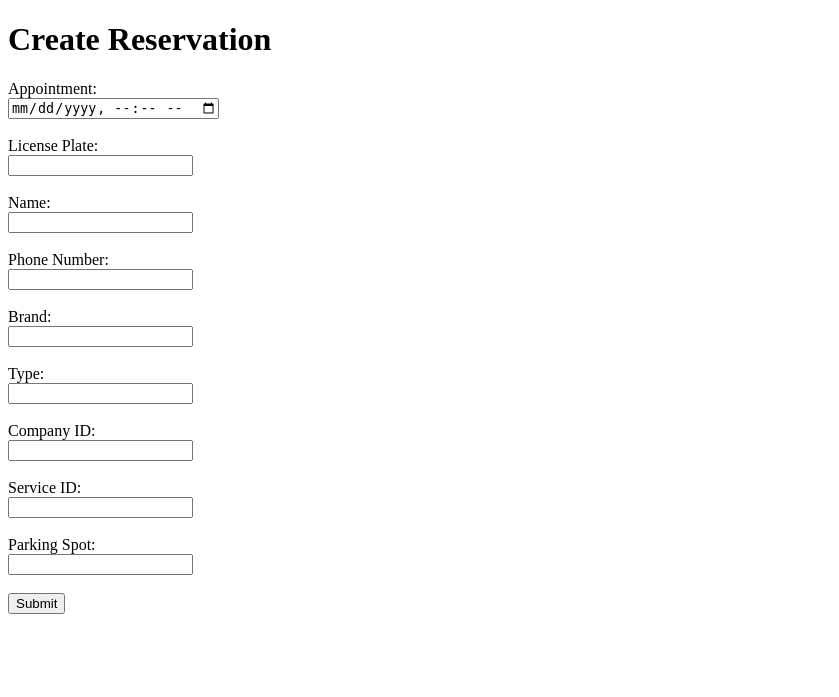
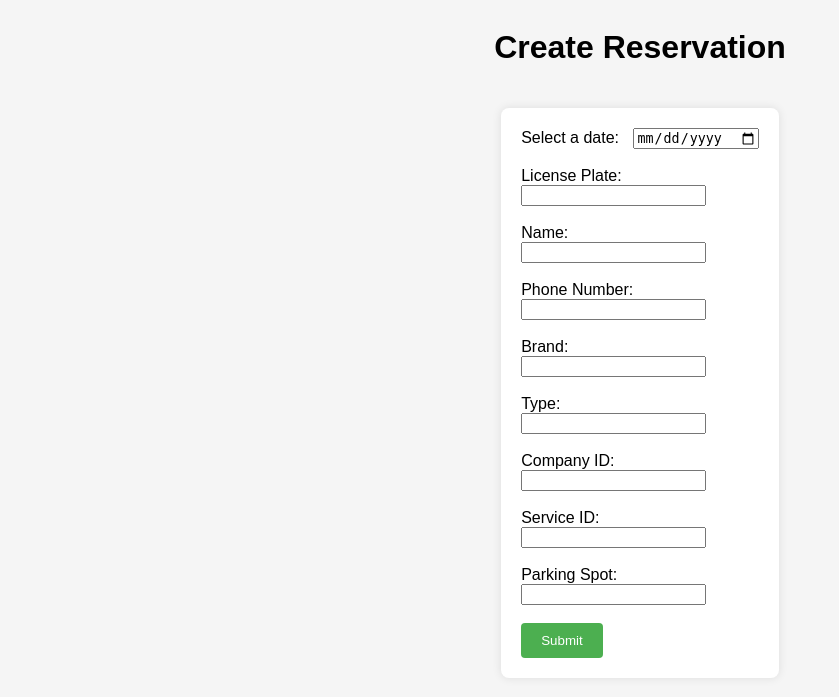
Before and after one commit to GreenGGsports/CarWash, a Flask app: page /reservation/ in a window 1280 px wide. Shown: the top 697 px of the page, without its empty margins (0-839 px from the left). Run offline with Flask 3, Linux system fonts and the light colour scheme.

Commit message:
appoinement controller (place_holder) + separate css js and html

```diff
--- a/setup.py
+++ b/setup.py
@@ -4,6 +4,7 @@ from sessions import SessionFactory
 
 from config import DevelopmentConfig, TestingConfig, ProductionConfig
 from src.controllers.reservation_controller import reservation_ctrl
+from src.controllers.appointment_controller import appointment_ctrl
 from database import create_database
 
 def create_app(config_name: str):
@@ -31,6 +32,7 @@ def create_app(config_name: str):
 
 def add_blueprints(app: Flask):
     app.register_blueprint(reservation_ctrl, url_prefix='/reservation')
+    app.register_blueprint(appointment_ctrl,url_prefix='/reservation')
     return app
 
 
--- a/src/controllers/reservation_controller.py
+++ b/src/controllers/reservation_controller.py
@@ -52,9 +52,8 @@ def create_reservation():
         session.close()
 
 def parse_response(data):
-
-    appointment = data.get('appointment')
-    appointment = datetime.datetime.strptime(appointment, '%Y-%m-%dT%H:%M')
+    appointment = data.get('appointmentDate')
+    appointment = datetime.datetime.strptime(appointment, '%Y-%m-%d')
 
     license_plate = data.get('license_plate')
     name = data.get('name')
--- /dev/null
+++ b/static/scripts.js
@@ -0,0 +1,70 @@
+document.getElementById('appointmentDate').addEventListener('change', function() {
+    const selectedDate = this.value;
+    fetch('/reservation/list_appointments', {
+        method: 'POST',
+        headers: {
+            'Content-Type': 'application/json'
+        },
+        body: JSON.stringify({ date: selectedDate })
+    })
+    .then(response => response.json())
+    .then(appointments => {
+        const appointmentOptions = document.getElementById('appointmentOptions');
+        appointmentOptions.innerHTML = ''; // Clear previous options
+        appointments.forEach(appointment => {
+            const option = document.createElement('div');
+            option.className = 'appointment-option';
+            option.innerHTML = `
+                <input type="radio" name="appointment_id" value="${appointment.id}" required>
+                <label>${appointment.start} - ${appointment.end}</label>
+            `;
+            appointmentOptions.appendChild(option);
+        });
+    })
+    .catch(error => {
+        console.error('Error fetching appointments:', error);
+    });
+});
+
+function submitForm() {
+    const selectedAppointmentId = document.querySelector('input[name="appointment_id"]:checked').value;
+    const appointmentDate = document.getElementById('appointmentDate').value; // Get appointment date
+    const licensePlate = document.getElementById('license_plate').value;
+    const name = document.getElementById('name').value;
+    const phoneNumber = document.getElementById('phone_number').value;
+    const brand = document.getElementById('brand').value;
+    const type = document.getElementById('type').value;
+    const companyId = parseInt(document.getElementById('company_id').value);
+    const serviceId = parseInt(document.getElementById('service_id').value);
+    const parkingSpot = document.getElementById('parking_spot').value;
+
+    const data = {
+        appointmentDate: appointmentDate, // Include appointment date
+        appointment_id: selectedAppointmentId,
+        license_plate: licensePlate,
+        name: name,
+        phone_number: phoneNumber,
+        brand: brand,
+        type: type,
+        company_id: companyId,
+        service_id: serviceId,
+        parking_spot: parkingSpot
+    };
+
+    fetch('/reservation/add', {
+        method: 'POST',
+        headers: {
+            'Content-Type': 'application/json'
+        },
+        body: JSON.stringify(data)
+    })
+    .then(response => response.json())
+    .then(data => {
+        console.log('Success:', data);
+        // Handle success response here
+    })
+    .catch(error => {
+        console.error('Error:', error);
+        // Handle error here
+    });
+}
--- /dev/null
+++ b/static/styles.css
@@ -0,0 +1,36 @@
+body {
+    font-family: Arial, sans-serif;
+    display: flex;
+    flex-direction: column;
+    align-items: center;
+    background-color: #f5f5f5;
+}
+
+form {
+    background: white;
+    padding: 20px;
+    margin: 20px;
+    border-radius: 8px;
+    box-shadow: 0 0 10px rgba(0, 0, 0, 0.1);
+}
+
+label {
+    margin-right: 10px;
+}
+
+button {
+    background-color: #4CAF50;
+    color: white;
+    padding: 10px 20px;
+    border: none;
+    border-radius: 4px;
+    cursor: pointer;
+}
+
+button:hover {
+    background-color: #45a049;
+}
+
+.appointment-option {
+    margin: 5px 0;
+}
--- a/templates/add_reservation.html
+++ b/templates/add_reservation.html
@@ -4,12 +4,15 @@
     <meta charset="UTF-8">
     <meta name="viewport" content="width=device-width, initial-scale=1.0">
     <title>Create Reservation</title>
+    <link rel="stylesheet" href="{{ url_for('static', filename='styles.css') }}">
 </head>
 <body>
     <h1>Create Reservation</h1>
     <form id="reservationForm">
-        <label for="appointment">Appointment:</label><br>
-        <input type="datetime-local" id="appointment" name="appointment" required><br><br>
+        <label for="appointmentDate">Select a date:</label>
+        <input type="date" id="appointmentDate" name="appointmentDate" required><br><br>
+
+        <div id="appointmentOptions"></div>
 
         <label for="license_plate">License Plate:</label><br>
         <input type="text" id="license_plate" name="license_plate" required><br><br>
@@ -38,50 +41,6 @@
         <button type="button" onclick="submitForm()">Submit</button>
     </form>
 
-    <script>
-        function submitForm() {
-            const appointmentInput = document.getElementById('appointment').value;
-            // Convert datetime-local format to YYYY-MM-DDTHH:MM format
-            const appointment = appointmentInput.replace('T', 'T');
-
-            const licensePlate = document.getElementById('license_plate').value;
-            const name = document.getElementById('name').value;
-            const phoneNumber = document.getElementById('phone_number').value;
-            const brand = document.getElementById('brand').value;
-            const type = document.getElementById('type').value;
-            const companyId = parseInt(document.getElementById('company_id').value);
-            const serviceId = parseInt(document.getElementById('service_id').value);
-            const parkingSpot = document.getElementById('parking_spot').value;
-
-            const data = {
-                appointment: appointment,
-                license_plate: licensePlate,
-                name: name,
-                phone_number: phoneNumber,
-                brand: brand,
-                type: type,
-                company_id: companyId,
-                service_id: serviceId,
-                parking_spot: parkingSpot
-            };
-
-            fetch('/reservation/add', {
-                method: 'POST',
-                headers: {
-                    'Content-Type': 'application/json'
-                },
-                body: JSON.stringify(data)
-            })
-            .then(response => response.json())
-            .then(data => {
-                console.log('Success:', data);
-                // Handle success response here
-            })
-            .catch(error => {
-                console.error('Error:', error);
-                // Handle error here
-            });
-        }
-    </script>
+    <script src="{{ url_for('static', filename='scripts.js') }}"></script>
 </body>
 </html>
```
Also changed, not shown: src/controllers/appointment_controller.py (added, +26 -0 lines), templates/scripts.js (deleted, +0 -40 lines).
